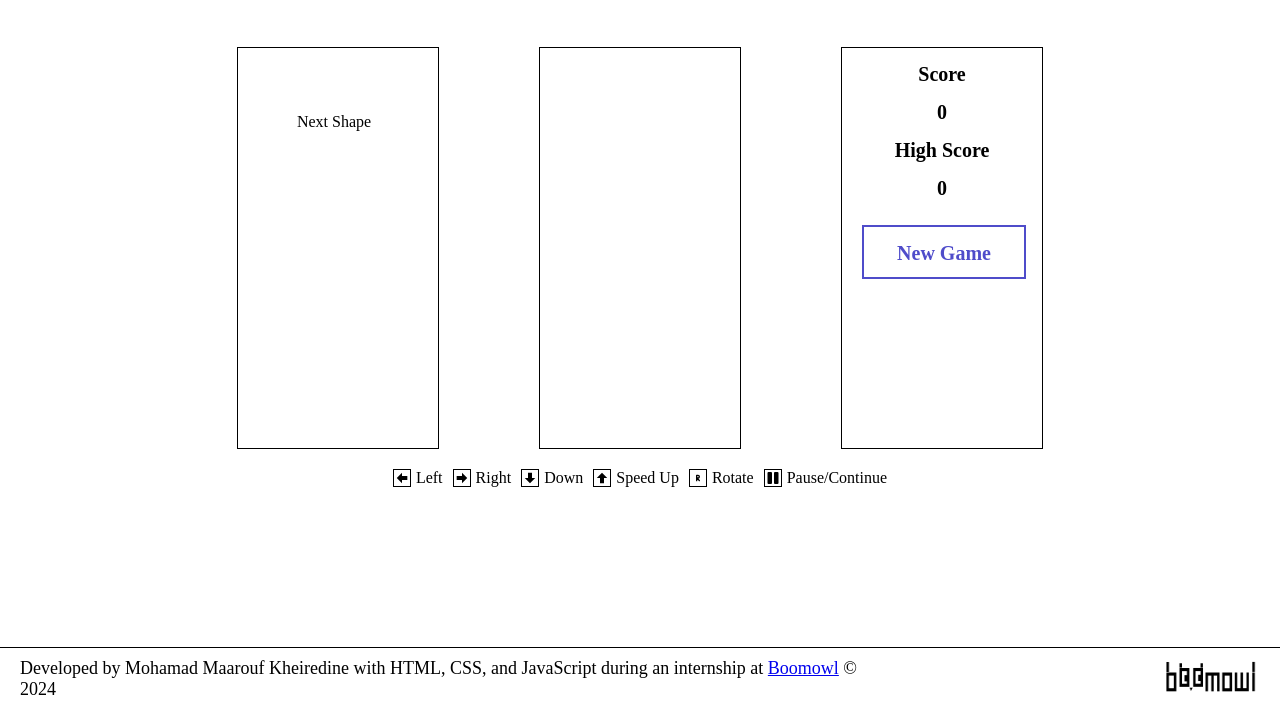
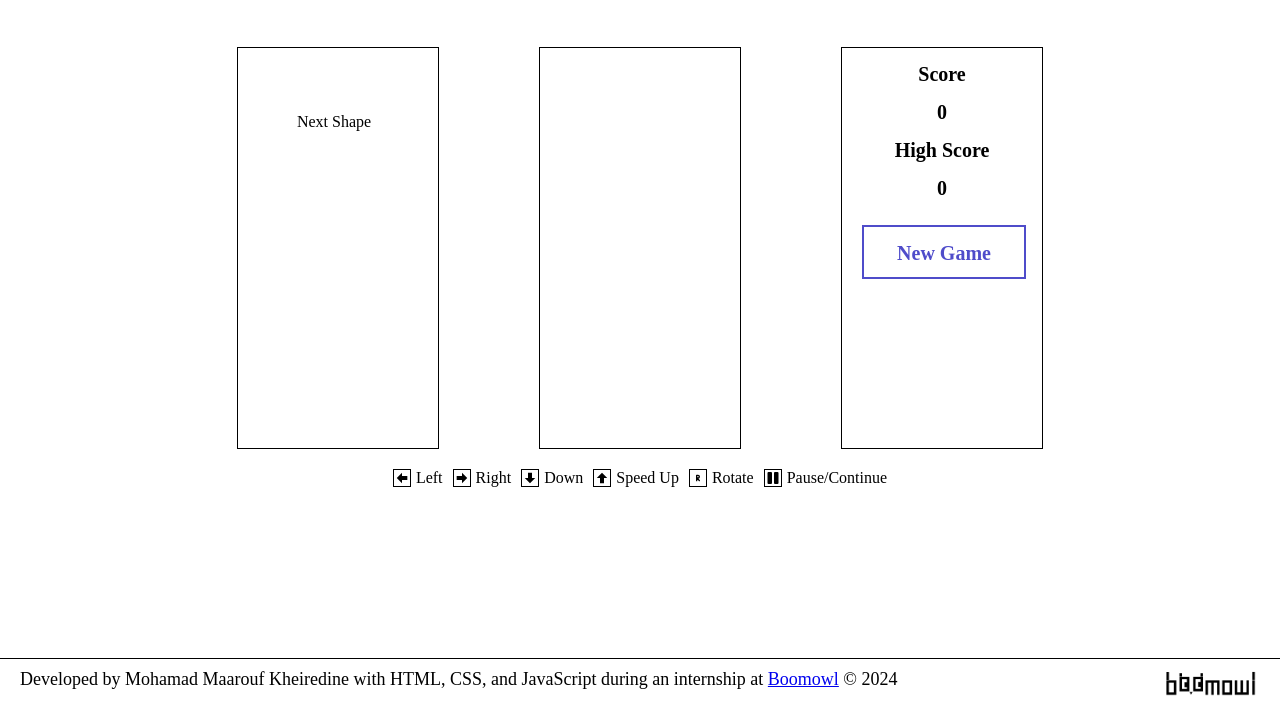
Before and after one commit to mohamadkheiredine/Tetris, a website built with webpack: page src/index.html in a window 1280 px wide. Shown: the part 90-800 px from the top of the page. Built offline with nearby package versions, Linux system fonts and the light colour scheme.

Commit message:
Footer_and_Legend_edit_company

```diff
--- a/src/styles/main.scss
+++ b/src/styles/main.scss
@@ -307,11 +307,14 @@ body {
   flex: 1;
 }
 
+.tetris__company {
+  margin-left: 30px;
+}
+
 .tetris__company-logo {
   background-image: url(../asserts/boomowl.png);
   background-size: 100% 100%;
   background-repeat: no-repeat;
-  margin-left: 300px;
   width: 100px;
-  height: 40px;
+  height: 31px;
 }
```
